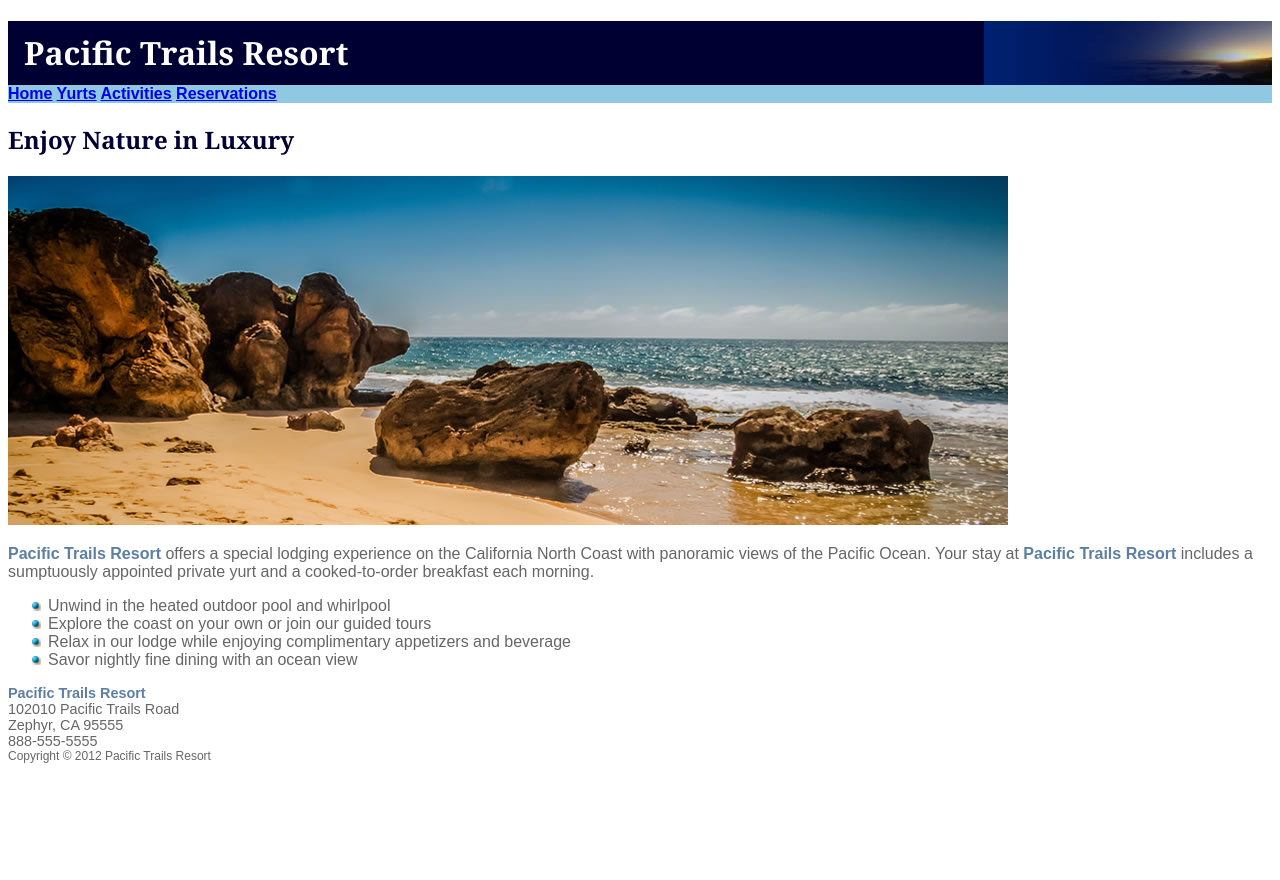
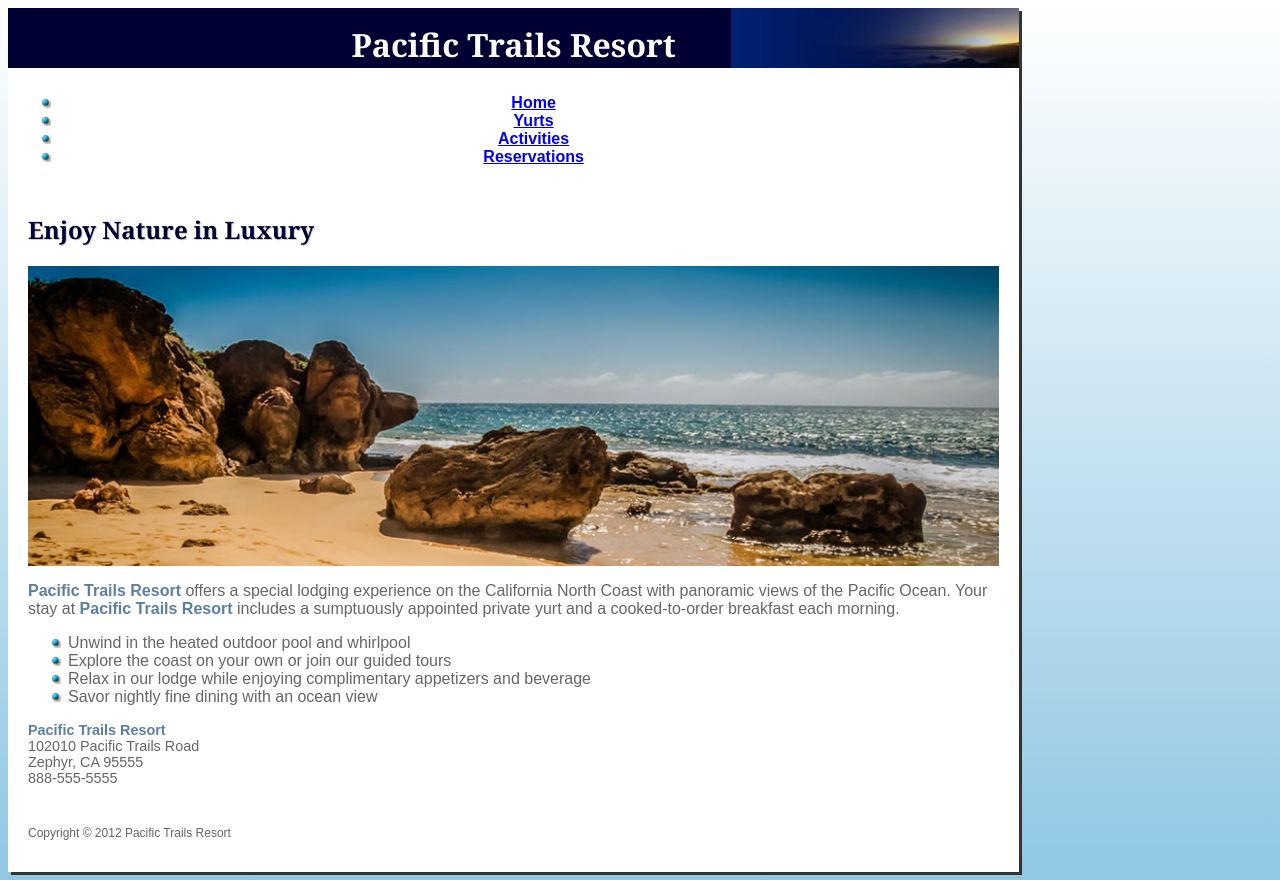
Before and after one commit to jcheun62/COMP213-SEC003, a plain HTML site: page index.html in a window 1280 px wide. Before the commit the page ends 800 px from the top, so only its background shows below. Drawn offline with Linux system fonts and the light colour scheme.

Commit message:
Lab 6 Week 8

```diff
--- a/index.html
+++ b/index.html
@@ -6,18 +6,21 @@
         <link rel="stylesheet" href="pacific.css">
     </head>
     <body>
+        <div id="wrapper">
             <header>
                 <h1>Pacific Trails Resort</h1>
             </header>
             <nav>
-            <a href="index.html">Home</a>
-            <a href="yurts.html">Yurts</a>
-            <a href="activities.html">Activities</a>
-            <a href="reservations.html">Reservations</a>
+                <ul>
+                    <li><a href="index.html">Home</a></li>
+                    <li><a href="yurts.html">Yurts</a></li>
+                    <li><a href="activities.html">Activities</a></li>
+                    <li><a href="reservations.html">Reservations</a></li>
+                </ul>
             </nav>
             <main>
                 <h2>Enjoy Nature in Luxury</h2>
-            <img src="images/coast.jpg" alt="Pacific Trails Resort is next to the beach" width="1000" height="349">
+                <div id="homehero"></div>
                 <p><span class="resort">Pacific Trails Resort</span> offers a special lodging experience on the California North Coast with panoramic views of the Pacific Ocean. Your stay at <span class="resort">Pacific Trails Resort</span> includes a sumptuously appointed private yurt and a cooked-to-order breakfast each morning.</p>
                 <ul>
                     <li>Unwind in the heated outdoor pool and whirlpool</li>
@@ -36,5 +39,6 @@
                 Copyright &copy; 2012 Pacific Trails Resort
                 <p><a href="mailto:youremail@my.centennialcollege.ca"></a></p>
             </footer>
+        </div>
     </body>
 </html>
--- a/pacific.css
+++ b/pacific.css
@@ -1,7 +1,13 @@
+*{
+    box-sizing:border-box;
+}
+
 body{
-    background-color:#FFFFFF;
+    background-color:#90C7E3;
     color:#666666;
     font-family:Arial, Helvetica, sans-serif;
+    background-image: linear-gradient(#FFFFFF, #90C7E3);
+    background-repeat: no-repeat;
 }
 
 header{
@@ -10,13 +16,23 @@ header{
     background-image: url(images/sunset.jpg);
     background-repeat: no-repeat;
     background-position: right;
-    line-height: 400%;
-    text-indent: 1em;
+    height:60px;
+    text-align:center;
+    padding-top:15px;
 }
 
 nav{
-    background-color:#90C7E3;
+    background-color:#FFFFFF;
+    text-align:center;
     font-weight:bold;
+    padding:10px;
+}
+
+main{
+    padding-top:1px;
+    padding-left:20px;
+    padding-right:20px;
+    padding-bottom:20px;
 }
 
 h1, h2, h3 {
@@ -29,9 +45,11 @@ h3 {
 
 h2{
     color:#000033;
+    text-shadow:1px 1px #CCCCCC;
 }
 
 h1 {
+    margin-top:0px;
     margin-bottom:0px;
 }
 
@@ -55,6 +73,7 @@ tr:nth-of-type(odd) {
 
 footer {
     font-size: 75%;
+    padding: 20px;
 }
 
 label{
@@ -78,3 +97,32 @@ input, textarea{
 #contact {
     font-size:90%;
 }
+
+#wrapper{
+    width:80%;
+    background-color:#FFFFFF;
+    min-width:960px;
+    max-width:2048px;
+    box-shadow:3px 3px #333333;
+}
+
+#homehero{
+    height:300px;
+    background-image: url(images/coast.jpg);
+    background-size:100%;
+    background-position:center;
+}
+
+#yurthero{
+    height:300px;
+    background-image: url(images/yurt.jpg);
+    background-size:100%;
+    background-position:center;
+}
+
+#trailhero{
+    height:300px;
+    background-image: url(images/trail.jpg);
+    background-size:100%;
+    background-position:center;
+}
```
Also changed, not shown: activities.html (+9 -5 lines), reservations.html (+8 -4 lines), yurts.html (+9 -5 lines). Lines whose indentation alone changed are shown as unchanged.
